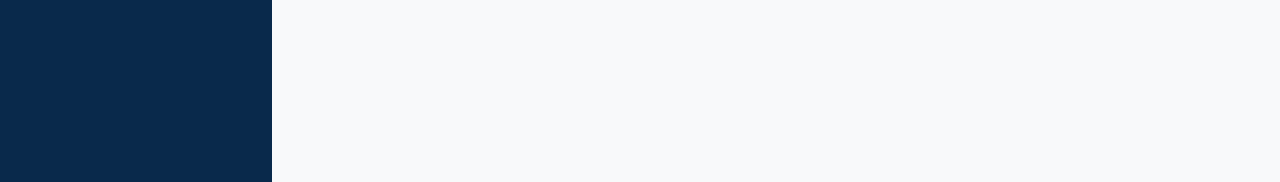
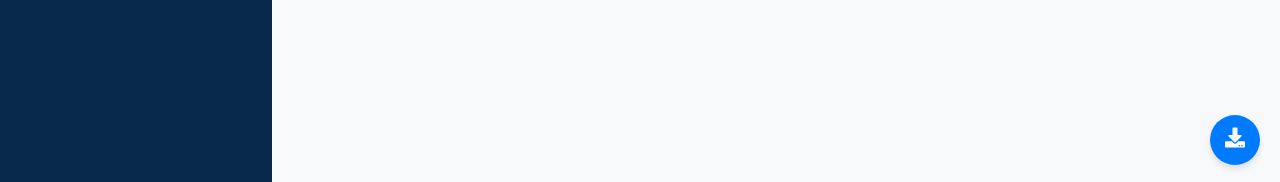
Before and after one commit to rajeevshukla/rajeevshukla.github.io, a plain HTML site: page index.html in a window 1280 px wide. Shown: the part 615-797 px from the top of the page. Drawn offline with Linux system fonts and the light colour scheme; a web font is replaced by a local one.

Commit message:
Update index.html

```diff
--- a/index.html
+++ b/index.html
@@ -651,6 +651,43 @@
   <!-- Custom scripts for this template -->
   <script src="js/resume.js"></script>
 
+  <!-- Added floating download button -->
+<div class="floating-download">
+  <a href="resume.pdf" download>
+    <i class="fas fa-download"></i>
+  </a>
+</div>
+
+<style>
+.floating-download {
+  position: fixed;
+  bottom: 20px;
+  right: 20px;
+  background-color: #007bff;
+  color: white;
+  border-radius: 50%;
+  width: 50px;
+  height: 50px;
+  display: flex;
+  justify-content: center;
+  align-items: center;
+  box-shadow: 0 4px 6px rgba(0, 0, 0, 0.1);
+  cursor: pointer;
+}
+
+.floating-download a {
+  color: white;
+  text-decoration: none;
+}
+
+.floating-download i {
+  font-size: 20px;
+}
+
+.floating-download:hover {
+  background-color: #0056b3;
+}
+</style>
 </body>
 
 </html>
```
